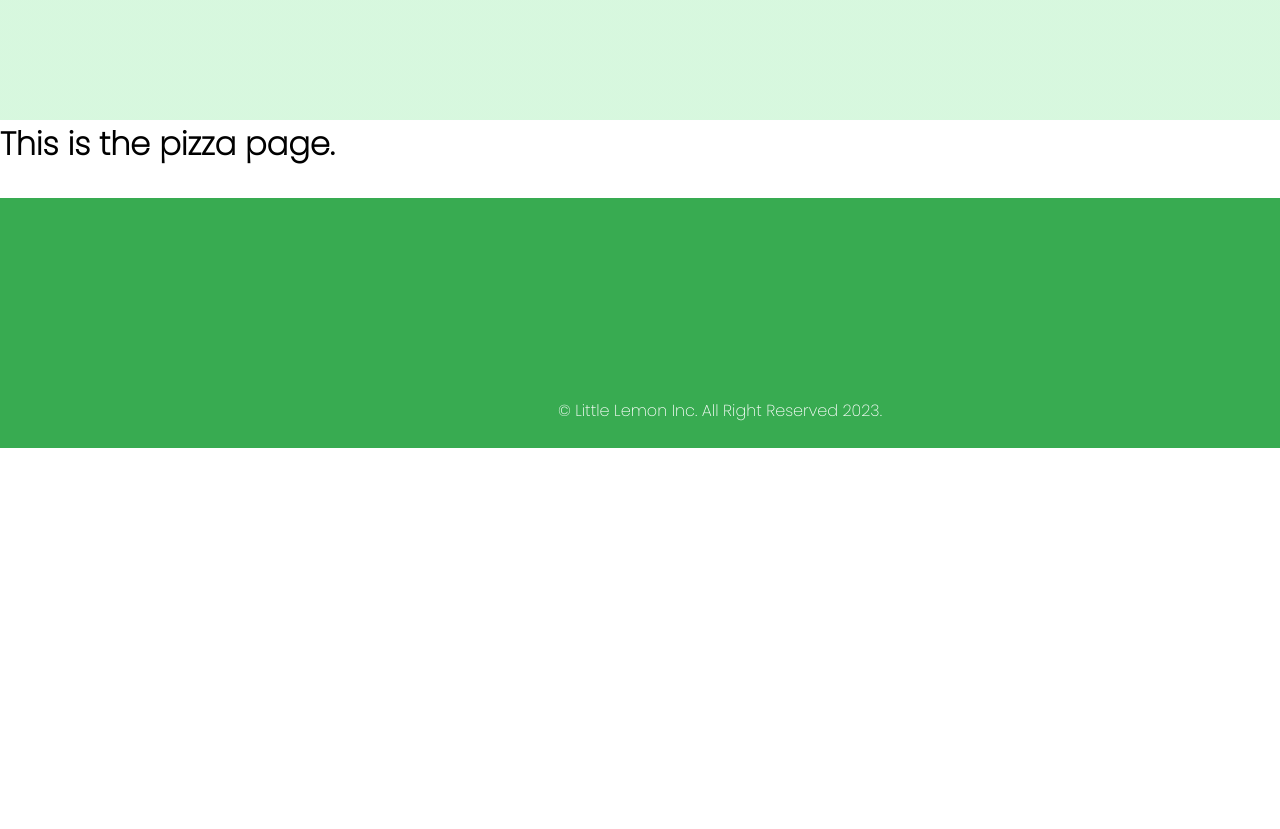
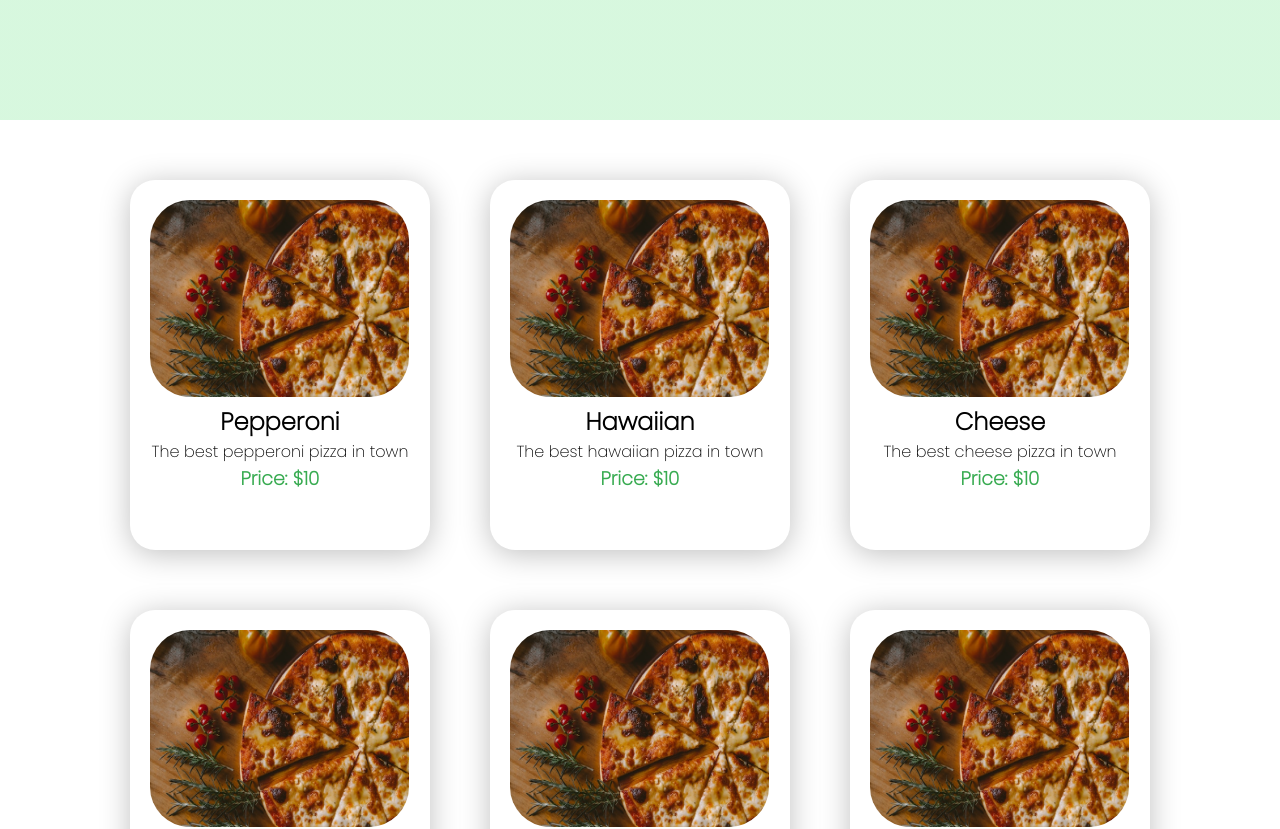
Before and after one commit to kowais915/little-lemon-restaurant, a Next.js app: page /pizza in a window 1280 px wide. Shown: the part 580-1409 px from the top of the page. Before the commit the page ends 1028 px from the top, so only its background shows below. Built offline with nearby package versions, Linux system fonts and the light colour scheme.

Commit message:
:white_check_mark: Done with the pizzas page

```diff
--- a/components/Item.js
+++ b/components/Item.js
@@ -1,13 +1,16 @@
 import styles from '@/styles/Item.module.css'
+import Image from 'next/image'
 
-const Item = () => {
+const Item = ({picture, title, description, price}) => {
+console.log(name)
     return (
 
 
             <div className={styles.container}>
-                    <h1>Item</h1>
-                    <p>Lorem ipsum dolor sit amet consectetur adipisicing.</p>
-                    <h3>Price: $10</h3>
+                    <Image className={styles.image} src={picture} width={300} height={300} />
+                    <h2 className={styles.title}>{title}</h2>
+                    <p className={styles.desc}>{description}</p>
+                    <h3 className={styles.price}>Price: ${price}</h3>
             </div>
 
      );
--- a/pages/about.js
+++ b/pages/about.js
@@ -9,7 +9,11 @@ const About = () => {
                 motto="We are a small family business that makes organic lemonade"
                 picture="/lemon.png"
             />
-            <h1>This is the about page.</h1>
+            <p className="about">
+                Lorem ipsum dolor sit amet consectetur adipisicing elit. Natus qui est similique alias illum voluptatem atque amet ipsam eligendi ex dicta, ut dolor numquam itaque quos voluptate fugit laudantium vel provident debitis maxime et enim. Temporibus, cupiditate beatae? Iusto, similique.
+
+                Lorem ipsum dolor sit amet consectetur adipisicing elit. Officiis minima enim animi, dolores ad nam eligendi modi quaerat aperiam consectetur repellendus explicabo maiores assumenda eius soluta perferendis minus sint eaque reprehenderit veritatis? Dolore, quas libero. Fuga itaque pariatur in ullam et minima harum natus, necessitatibus modi cupiditate cumque soluta sit earum laboriosam illum qui repellat aspernatur voluptates ipsum commodi minus porro iusto repellendus quia! Beatae mollitia unde possimus? Ullam, in repellendus earum illum cum laborum modi labore nam sapiente consequuntur illo accusamus quod asperiores perferendis! A, est. Optio amet cupiditate vel. Esse expedita quasi vero numquam necessitatibus, eos accusantium error.
+            </p>
 
         </>
      );
--- a/pages/contact.js
+++ b/pages/contact.js
@@ -5,7 +5,7 @@ const Contact = () => {
 
         <>
             <Hero
-                title="Contact Us"
+                title="Contact"
                 motto="We'd love to hear from you!"
                 picture= "/pizzaa.png"
             />
--- a/pages/pizza.js
+++ b/pages/pizza.js
@@ -1,6 +1,19 @@
 import Hero from "@/components/Hero";
+import Item from "@/components/Item";
 
 const Pizza = () => {
+    const pizzas = [
+        {name: "Pepperoni", price: 10, description: "The best pepperoni pizza in town", picture: "/pizza.jpeg"},
+        {name: "Hawaiian", price: 10, description: "The best hawaiian pizza in town", picture: "/pizza.jpeg"},
+        {name: "Cheese", price: 10, description: "The best cheese pizza in town", picture: "/pizza.jpeg"},
+        {name: "Meat", price: 10, description: "The best meat pizza in town", picture: "/pizza.jpeg"},
+        {name: "Veggie", price: 10, description: "The best veggie pizza in town", picture: "/pizza.jpeg"},
+        {name: "Supreme", price: 10, description: "The best supreme pizza in town", picture: "/pizza.jpeg"},
+        {name: "BBQ", price: 10, description: "The best bbq pizza in town", picture: "/pizza.jpeg"},
+        {name: "Buffalo", price: 10, description: "The best buffalo pizza in town", picture: "/pizza.jpeg"},
+    ]
+
+    console.log(pizzas)
     return (
         <>
 
@@ -9,7 +22,29 @@ const Pizza = () => {
                 motto="The best pizza in town"
                 picture="/pizzaa.png"
             />
-            <h1>This is the pizza page.</h1>
+
+
+
+
+
+              <div className="pizzaGrid">
+
+              {pizzas.map((piz) => {
+
+               return(
+
+
+                   <Item
+                   key={piz.name}
+                   picture={piz.picture}
+                   title={piz.name}
+                   description={piz.description}
+                   price={piz.price}
+               />
+               )
+             })}
+              </div>
+
 
         </>
 
--- a/styles/Category.module.css
+++ b/styles/Category.module.css
@@ -25,6 +25,7 @@ padding: 20px;
     transition: 0.5s;
     cursor: pointer;
     transform: translateX(10px) rotate(5deg);
+    scale: 1.1;
 }
 
 .parent{
--- a/styles/Item.module.css
+++ b/styles/Item.module.css
@@ -1,11 +1,40 @@
 .container{
 
-width: 391.61px;
-height: 417px;
-margin-left: 230px;
-top: 2120px;
+    width: 300px;
+    height: 370px;
+    margin: 30px;
+    top: 2120px;
+    background: #FFFFFF;
+    box-shadow: 0px 4px 30px rgba(0, 0, 0, 0.25);
+    border-radius: 25px;
+    padding: 20px;
 
-background: #FFFFFF;
-box-shadow: 0px 4px 30px rgba(0, 0, 0, 0.25);
-border-radius: 25px;
 }
+
+.container:hover{
+    background-position: center;
+    background-repeat: no-repeat;
+    transition: 0.5s;
+    cursor: pointer;
+    transform: translateX(10px) rotate(5deg);
+    scale: 1.2;
+}
+
+.image{
+    width: 259.33px;
+    border-radius: 40px;
+    height: 197.03px;
+}
+
+.desc{
+    text-align: center;
+}
+
+.price{
+    text-align: center;
+    color: #38AB51;
+}
+
+.title{
+    text-align: center;
+}
--- a/styles/globals.css
+++ b/styles/globals.css
@@ -12,3 +12,25 @@ a, li{
   text-decoration: none;
   list-style: none;
 }
+
+
+/* about page */
+.about{
+  margin: 20px;
+  max-width: 1120px;
+  margin: 0 auto;
+  margin-top: 88px;
+  margin-bottom: 88px;
+
+}
+
+.pizzaGrid{
+
+  display: flex;
+  justify-content: center;
+  flex-wrap: wrap;
+
+  max-width: 1100px;
+  margin: 0 auto;
+  margin-top: 30px;
+}
```
